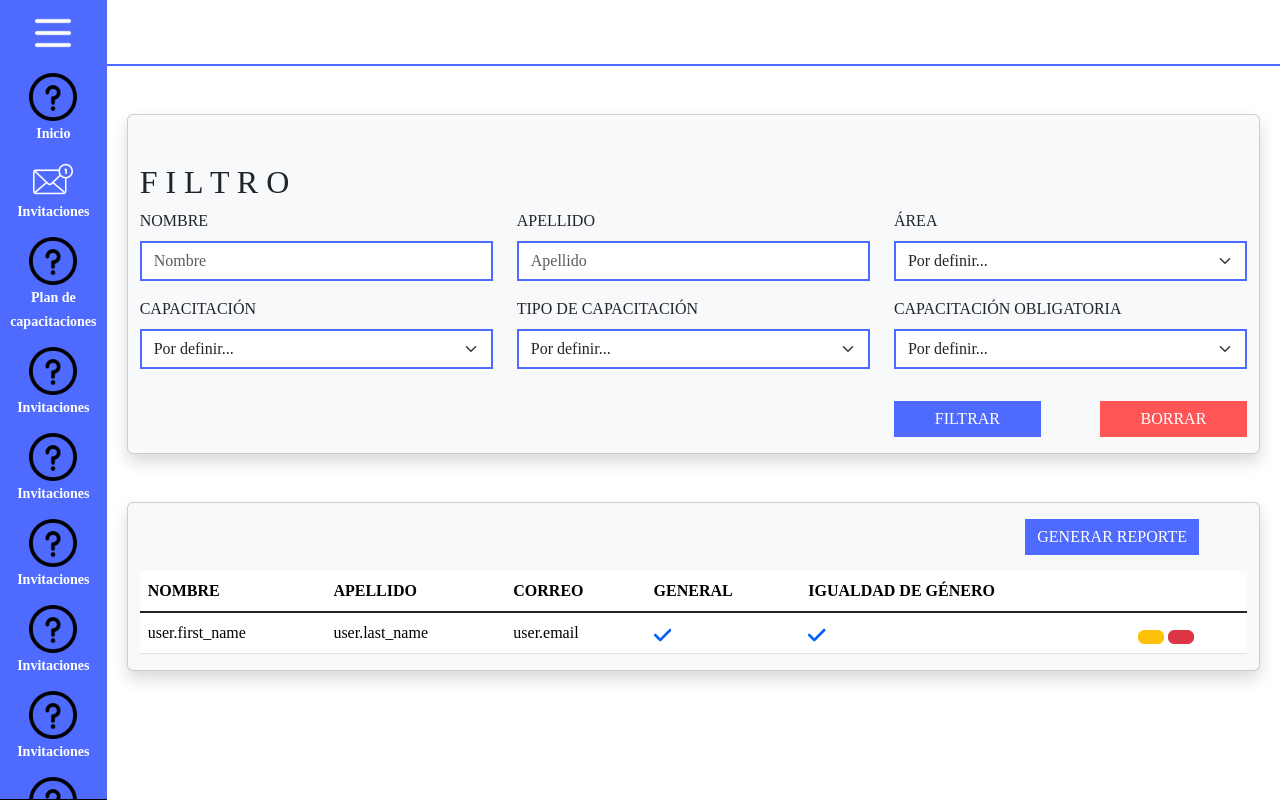
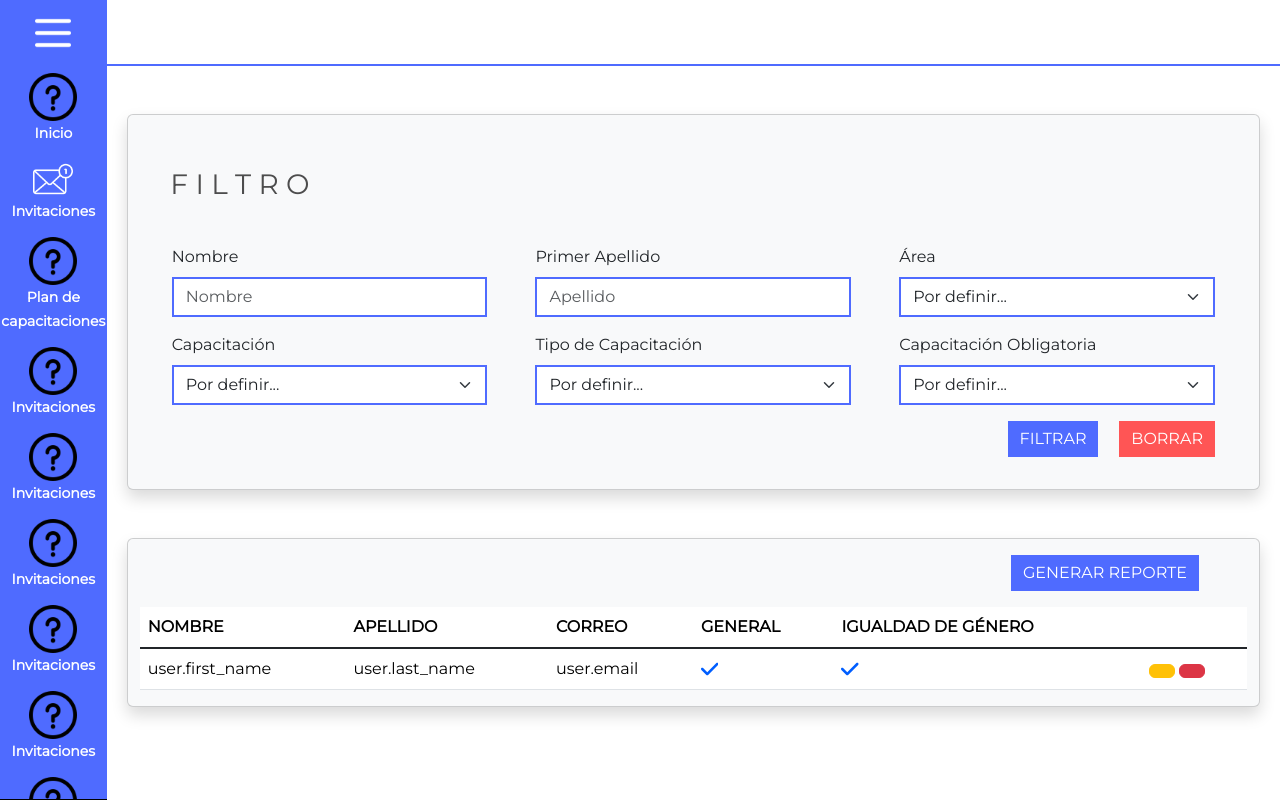
Before and after one commit to Zharen03/SCA-ITESCA, a Django app: page /sca/show_user in a window 1280 px wide. Run offline with Django 4.2, Linux system fonts and the light colour scheme.

Commit message:
feature: show ands add user update

```diff
--- a/sca_itesca/scaItescaApp/static/CSS/general.css
+++ b/sca_itesca/scaItescaApp/static/CSS/general.css
@@ -8,7 +8,7 @@ Prioridad:
   /*AJUSTES A LA PANTALLA GENERAL*/
   body {
     background-color: white;
-    font-family:'Times New Roman', Times, serif;
+    font-family: 'Montserrat', sans-serif;
   }
 
   h3 {
--- a/sca_itesca/scaItescaApp/templates/show_users.html
+++ b/sca_itesca/scaItescaApp/templates/show_users.html
@@ -3,37 +3,38 @@
   {% block title %}Usuarios{% endblock %}
   {% block css_links %}
     <link rel="stylesheet" href="..\static\CSS\general.css">
+    <link rel="preconnect" href="https://fonts.googleapis.com/" >
+    <link rel="preconnect" href="https://fonts.gstatic.com/" crossorigin>
+    <link href="https://fonts.googleapis.com/css2?family=Montserrat&display=swap" rel="stylesheet">
   {% endblock %}
 
   {% block content%}
-  <div class="card shadow bg-body-tertiary"> <!-- FILTRO -->
-    <div class="container text-center">
+  <div class="card shadow p-3  bg-body-tertiary rounded"> <!-- FILTRO -->
+    <div class="card-body">
       <div class="row">
         <div class="col">
-          <h2 class="text-start mt-5">F I L T R O</h2>
+          <h3 style="margin-bottom: 4%; margin-top: 2%; margin-left: 1%;">F I L T R O</h3>
         </div>
 
       </div>
       <div class="row"> <!-- r1 -->
-        <div class="col-md-4 col-12 text-start">
-          <label for="input_name" class="form-label">NOMBRE</label>
-          <div class="mb-3">
+        <div class="col-md-4 col-12">
+          <div class="mb-3 container">
+            <label for="input_name" class="form-label">Nombre</label>
             <input maxlength="25" onKeyPress="if(this.value.length==25) return false;" type="text" class="form-control"
               id="input_name" placeholder="Nombre">
           </div>
         </div>
-        <div class="col-12 col-md-4 text-start">
-          <label for="input_lastname" class="form-label">APELLIDO</label>
-          <div class="col">
-            <div class="mb-3">
-              <input maxlength="25" onKeyPress="if(this.value.length==25) return false;" type="text"
-                class="form-control" id="input_lastname" placeholder="Apellido">
+        <div class="col-12 col-md-4">
+          <div class="mb-3 container">
+            <label for="input_lastname" class="form-label">Primer Apellido</label>
+            <input maxlength="25" onKeyPress="if(this.value.length==25) return false;" type="text" class="form-control"
+              id="input_lastname" placeholder="Apellido">
           </div>
         </div>
-        </div>
-        <div class="col-md-4 col-12 text-start">
-
-          <label for="select_area" class="form-label">ÁREA</label>
+        <div class="col-md-4 col-12">
+          <div class="mb-3 container">
+            <label for="select_area" class="form-label">Área</label>
             <select class="form-select mb-3" id="select_area" required>
               <option selected>Por definir...</option>
               <option value="1">Por definir...</option>
@@ -41,53 +42,56 @@
             </select>
           </div>
         </div>
+      </div>
 
       <div class="row"> <!-- r2 -->
-        <div class="col-md-4 col-12 text-start">
-          <label for="select_training" class="form-label">CAPACITACIÓN</label>
+        <div class="col-md-4 col-12">
+          <div class="mb-3 container">
+            <label for="select_training" class="form-label">Capacitación</label>
             <select class="form-select mb-3" id="select_training" required>
               <option selected>Por definir...</option>
               <option value="1">Por definir...</option>
               <option value="2">Por definir...</option>
             </select>
           </div>
+        </div>
 
-        <div class="col-md-4 col-12 text-start">
-
-          <label for="select_type_training" class="form-label">TIPO DE CAPACITACIÓN</label>
+        <div class="col-md-4 col-12">
+          <div class="mb-3 container">
+            <label for="select_type_training" class="form-label">Tipo de Capacitación</label>
             <select class="form-select mb-3" id="select_type_training" required>
               <option selected>Por definir...</option>
               <option value="1">Por definir...</option>
               <option value="2">Por definir...</option>
             </select>
-
+          </div>
         </div>
 
-        <div class="col-md-4 col-12 text-start">
-
-          <label for="select_min_training" class="form-label">CAPACITACIÓN OBLIGATORIA</label>
+        <div class="col-md-4 col-12">
+          <div class="mb-3 container">
+            <label for="select_min_training" class="form-label">Capacitación Obligatoria</label>
             <select class="form-select" id="select_min_training" required>
               <option selected>Por definir...</option>
               <option value="1">Por definir...</option>
               <option value="2">Por definir...</option>
             </select>
-
           </div>
         </div>
-
-      <div class="row"><!-- botones -->
-        <div class="col-4 col-md-8"></div>
-        <div class="row col-8 col-md-4 mt-3 mb-3 mx-0 ">
-          <button id="button_filtrar" type="button" class="btn col-5">FILTRAR</button>
-          <div class="col-2"> </div>
-          <button id="button_cancelar" type="button" class="btn col-5">BORRAR</button>
+      </div>
+      <!-- ROW 5 ONLY FOR CANCEL AND REGISTER BUTTONS-->
+      <div class="row d-flex flex-column" >
+        <div class="col-12">
+          <div class="container-fluid" style="display: flex; justify-content: right; ">
+            <button id="button_filtrar" type="button" class="btn">FILTRAR</button>
+            <button id="button_cancelar" type="button" class="btn" style="margin-left: 2%;">BORRAR</button>
+          </div>
         </div>
       </div>
     </div>
   </div>
 
-  <div class="card container-fluid bg-body-tertiary table-responsive shadow mt-5"><!-- TABLA DE CONTENIDO -->
-
+  <!-- USERS TABLE -->
+  <div class="card container-fluid bg-body-tertiary table-responsive shadow mt-5">
     <div class="col mt-3 mb-3 d-flex">
       <button id="button_gen_report" type="button" class="btn me-5 ms-auto ">GENERAR REPORTE</button>
     </div>
```
Also changed, not shown: sca_itesca/scaItescaApp/templates/add_user_form.html (+7 -4 lines). Lines whose indentation alone changed are shown as unchanged.
